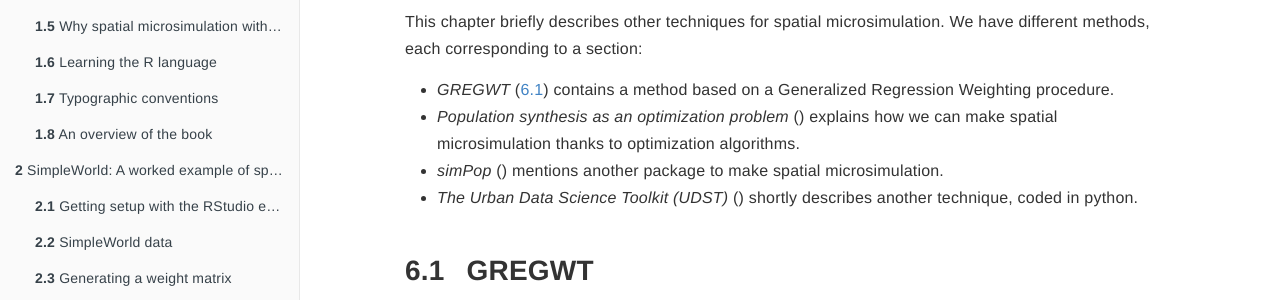
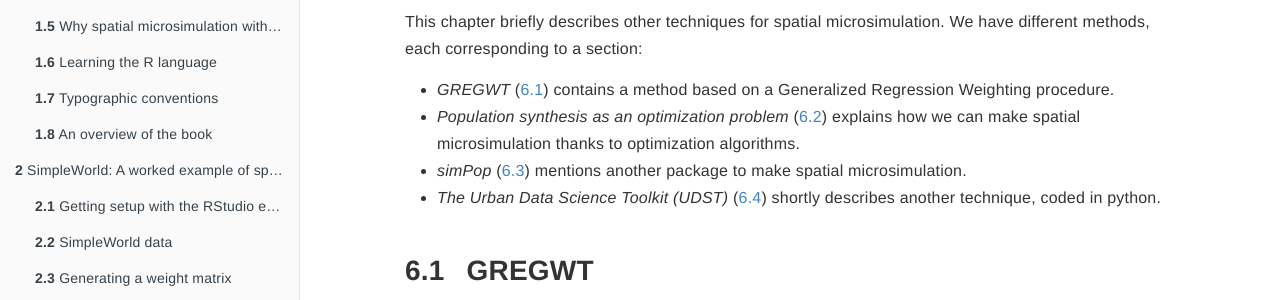
Before and after one commit to Robinlovelace/spatial-microsim-book, a Jekyll site: the page alternative-reweighting.html, which Jekyll copies as it is, in a window 1280 px wide. Shown: the part 244-544 px from the top of the page. Built offline with Jekyll 4.4.1, drawn with Linux system fonts in a browser that asks for light colours; formulas are drawn with MathJax 3.

Commit message:
Updating book (67)

```diff
--- a/alternative-reweighting.html
+++ b/alternative-reweighting.html
@@ -305,9 +305,9 @@ code > span.in { color: #60a0b0; font-weight: bold; font-style: italic; } /* Inf
 <p>This chapter briefly describes other techniques for spatial microsimulation. We have different methods, each corresponding to a section:</p>
 <ul>
 <li><em>GREGWT</em> (<a href="alternative-reweighting.html#GREGWT">6.1</a>) contains a method based on a Generalized Regression Weighting procedure.</li>
-<li><em>Population synthesis as an optimization problem</em> (<a href="alternative-reweighting.html#asOptim"></a>) explains how we can make spatial microsimulation thanks to optimization algorithms.</li>
-<li><em>simPop</em> (<a href="alternative-reweighting.html#SimPop"></a>) mentions another package to make spatial microsimulation.</li>
-<li><em>The Urban Data Science Toolkit (UDST)</em> (<a href="alternative-reweighting.html#UDST"></a>) shortly describes another technique, coded in python.</li>
+<li><em>Population synthesis as an optimization problem</em> (<a href="alternative-reweighting.html#asOptim">6.2</a>) explains how we can make spatial microsimulation thanks to optimization algorithms.</li>
+<li><em>simPop</em> (<a href="alternative-reweighting.html#SimPop">6.3</a>) mentions another package to make spatial microsimulation.</li>
+<li><em>The Urban Data Science Toolkit (UDST)</em> (<a href="alternative-reweighting.html#UDST">6.4</a>) shortly describes another technique, coded in python.</li>
 </ul>
 <div id="GREGWT" class="section level2">
 <h2><span class="header-section-number">6.1</span> GREGWT</h2>
```
Also changed, not shown: search_index.json.
